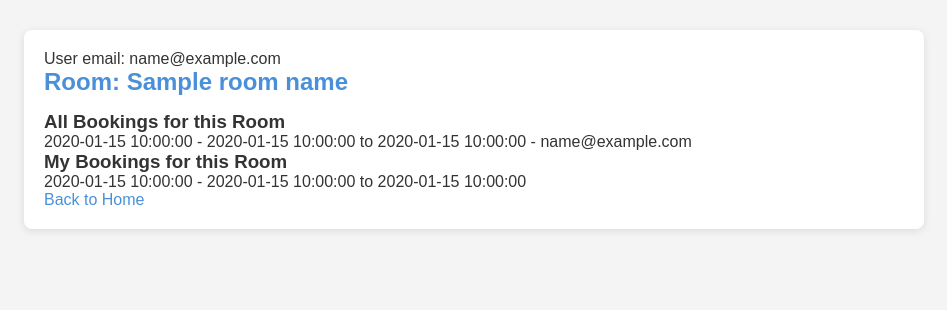
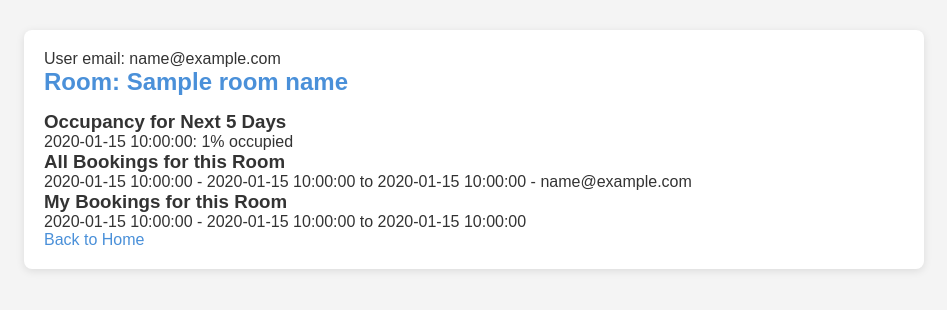
Before and after one commit to AditiTiwari07/room-scheduler-fastapi, a FastAPI app: template templates/room.html in a window 1280 px wide. Shown: the part 58-368 px from the top of the page, without its empty margins (166-1113 px from the left). Run offline with FastAPI, Linux system fonts and the light colour scheme; the template is opened without the code that fills it: most values are stand-ins (such as "Sample title", 1, 10 or a date in 2020); parts of the project's set-up code (start-up, migrations or seed data) failed here and were passed over; some libraries are stand-ins or nearby versions.

Commit message:
Add occupancy % for next 5 days on room page

```diff
--- a/app.py
+++ b/app.py
@@ -314,10 +314,49 @@ async def viewRoom(request: Request, room_name: str):
         my_bookings.append(booking)
     my_bookings.sort(key=lambda x: (x['date'], x['start_time']))
 
+    # calculate occupancy for next 5 days
+    from datetime import datetime, timedelta
+    today = datetime.now().date()
+    occupancy = []
+
+    for i in range(5):
+        day = today + timedelta(days=i)
+        day_str = day.strftime('%Y-%m-%d')
+
+        #  09:00 to 18:00 = 540 minutes
+        total_minutes = 540
+        booked_minutes = 0
+
+        day_bookings = booking_collection.find({
+            'room_name': room_name,
+            'date': day_str
+        })
+
+        for b in day_bookings:
+            # convert start and end time to minutes
+            start_parts = b['start_time'].split(':')
+            end_parts = b['end_time'].split(':')
+            start_mins = int(start_parts[0]) * 60 + int(start_parts[1])
+            end_mins = int(end_parts[0]) * 60 + int(end_parts[1])
+
+
+            start_mins = max(start_mins, 540)
+            end_mins = min(end_mins, 1080)
+
+            if end_mins > start_mins:
+                booked_minutes += end_mins - start_mins
+
+        percentage = round((booked_minutes / total_minutes) * 100, 1)
+        occupancy.append({
+            'date': day_str,
+            'percentage': percentage
+        })
+
     return templates.TemplateResponse('room.html', {
         'request': request,
         'user_token': user_token,
         'room_name': room_name,
         'bookings': bookings,
-        'my_bookings': my_bookings
+        'my_bookings': my_bookings,
+        'occupancy': occupancy
     })
--- a/templates/room.html
+++ b/templates/room.html
@@ -4,6 +4,11 @@
 
 {% if user_token %}
 <h2>Room: {{ room_name }}</h2>
+
+<h3>Occupancy for Next 5 Days</h3>
+{% for day in occupancy %}
+    <p>{{ day['date'] }}: {{ day['percentage'] }}% occupied</p>
+{% endfor %}
 
 <h3>All Bookings for this Room</h3>
 {% if bookings %}
```
